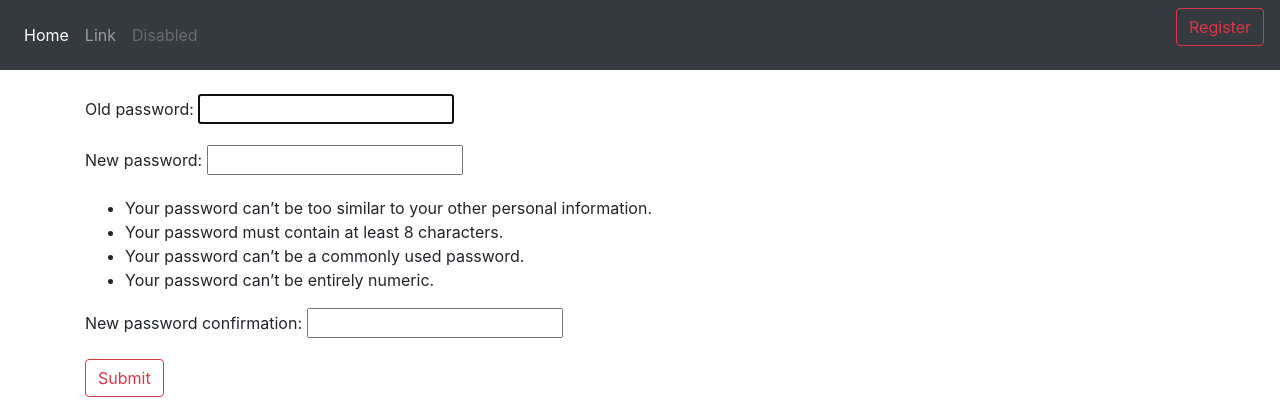
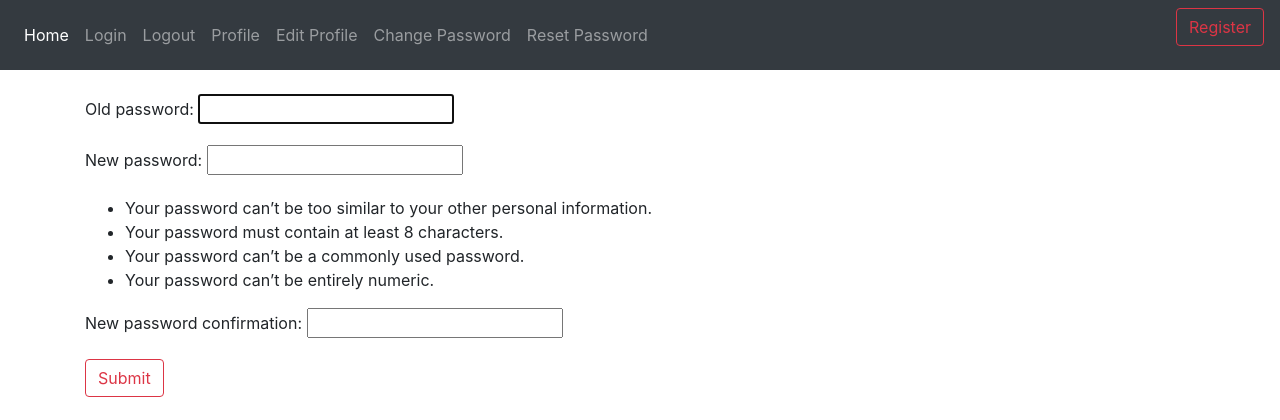
Before and after one commit to P3B3/sgn_project, a Django app: page /account/change-password/ in a window 1280 px wide. Shown: the top 420 px of the page. Run offline with Django 3.2, Linux system fonts and the light colour scheme; some libraries are stand-ins or nearby versions.

Commit message:
add reset pass via mail:key::e-mail: + navbar:musical_keyboard:

```diff
--- a/accounts/urls.py
+++ b/accounts/urls.py
@@ -1,7 +1,14 @@
 from django.conf.urls import url
 from django.urls import path
 from . import views
-from django.contrib.auth.views import login, logout
+from django.contrib.auth.views import (
+    login,
+    logout,
+    password_reset,
+    password_reset_done,
+    password_reset_confirm,
+    password_reset_complete
+)
 
 urlpatterns = [
     path('', views.home),
@@ -10,5 +17,10 @@ urlpatterns = [
     path('register/', views.register, name='register'),
     path('profile/', views.view_profile, name='profile'),
     path('profile/edit/', views.edit_profile, name='edit_profile'),
-    path('change-password/', views.change_password, name='change_password')
+    path('change-password/', views.change_password, name='change_password'),
+    path('reset-password/', password_reset, name='reset_password'),
+    path('reset-password/done/', password_reset_done, name='password_reset_done'),
+    path('reset-password/confirm/<uidb64>/<token>/',
+         password_reset_confirm, name='password_reset_confirm'),
+    path('reset-password/complete/', password_reset_complete, name='password_reset_complete')
 ]
--- a/sgn_project/settings.py
+++ b/sgn_project/settings.py
@@ -126,3 +126,6 @@ STATICFILES_DIRS = [
 STATIC_URL = '/static/'
 
 LOGIN_REDIRECT_URL = '/account/'
+
+EMAIL_HOST = 'localhost'
+EMAIL_PORT = 1025
--- a/templates/base.html
+++ b/templates/base.html
@@ -19,13 +19,25 @@
       <div class="collapse navbar-collapse" id="navbarCollapse">
         <ul class="navbar-nav mr-auto">
           <li class="nav-item active">
-            <a class="nav-link" href="/">Home <span class="sr-only">(current)</span></a>
+            <a class="nav-link" href="/account">Home <span class="sr-only">(current)</span></a>
           </li>
           <li class="nav-item">
-            <a class="nav-link" href="#">Link</a>
+            <a class="nav-link" href="/account/login">Login</a>
           </li>
           <li class="nav-item">
-            <a class="nav-link disabled" href="#">Disabled</a>
+            <a class="nav-link" href="/account/logout">Logout</a>
+          </li>
+            <li class="nav-item">
+            <a class="nav-link" href="/account/profile">Profile</a>
+          </li>
+            <li class="nav-item">
+            <a class="nav-link" href="/account/profile/edit">Edit Profile</a>
+          </li>
+            <li class="nav-item">
+            <a class="nav-link" href="/account/change-password">Change Password</a>
+          </li>
+            <li class="nav-item">
+            <a class="nav-link" href="/account/reset-password">Reset Password</a>
           </li>
         </ul>
         <form class="form-inline mt-2 mt-md-0">
```
